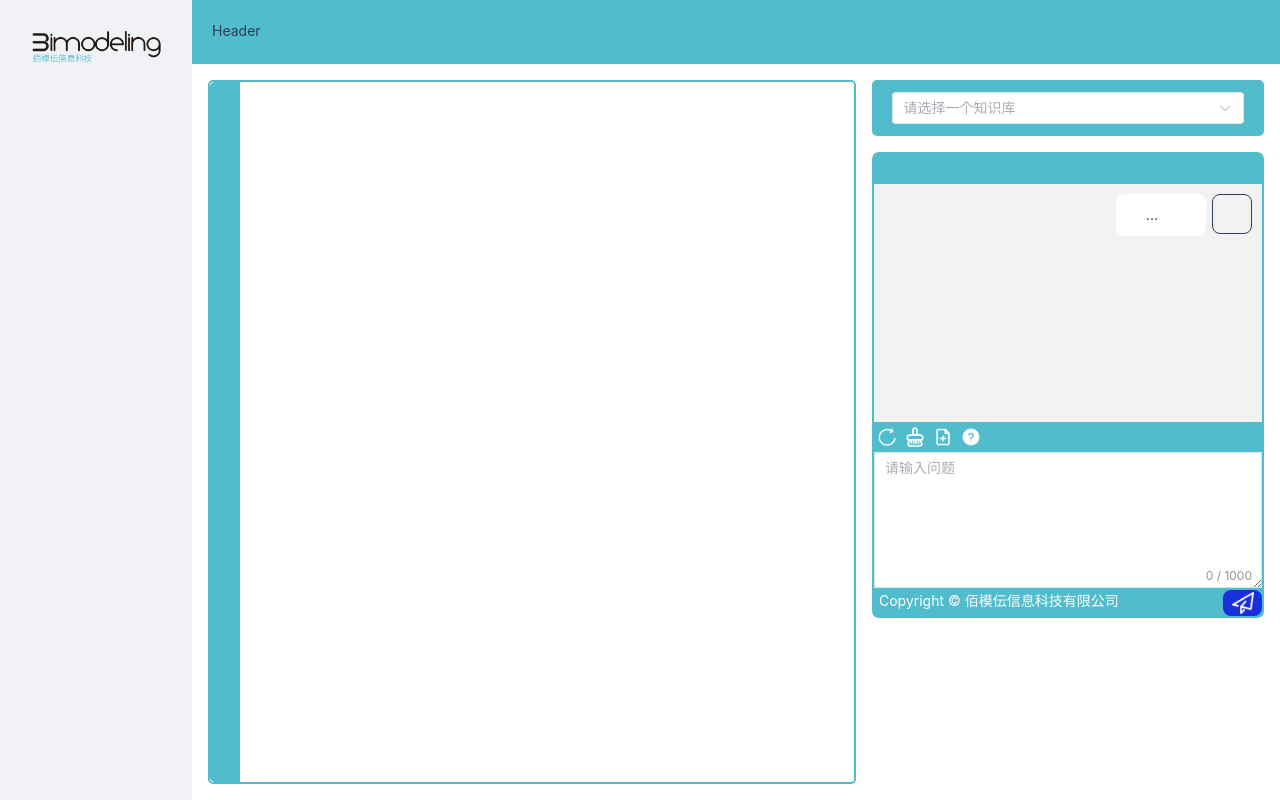
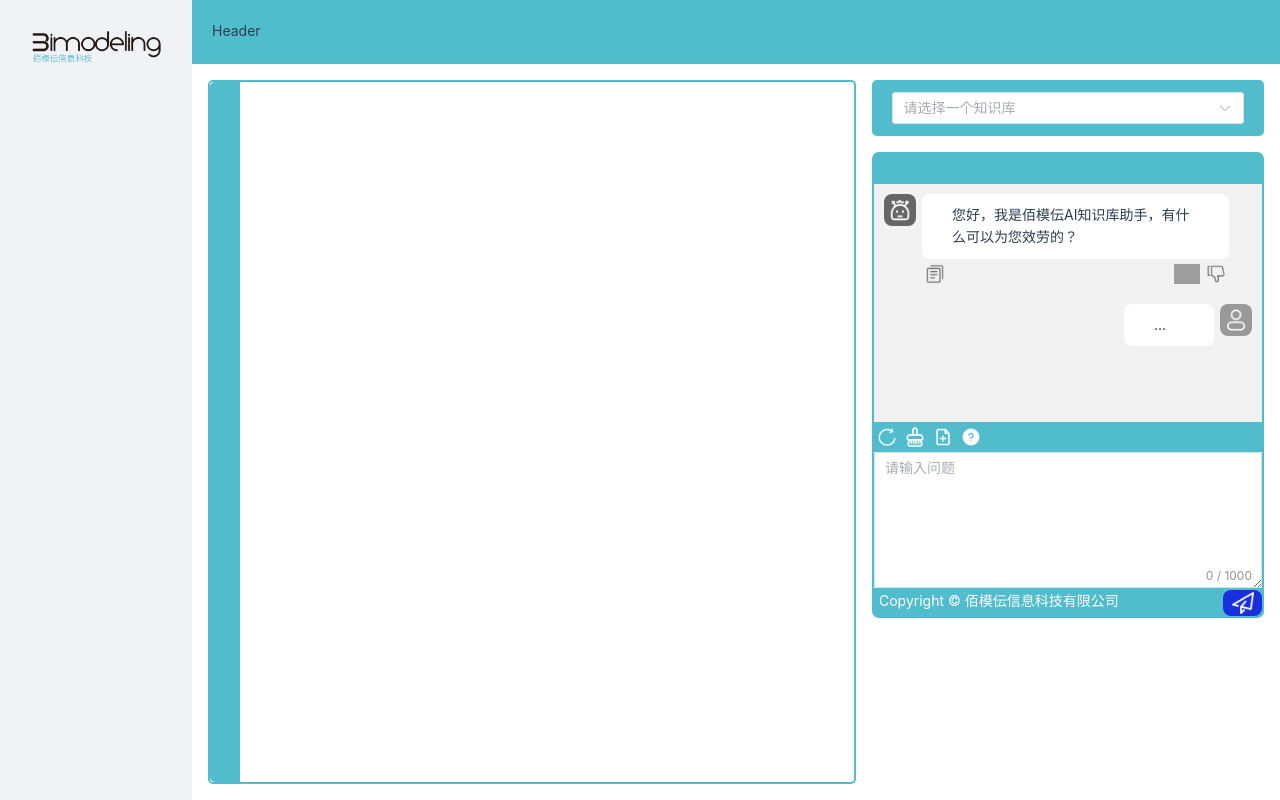
Before and after one commit to JikoSchnee/BimodelingAIFrontend, a Vue app: page / in a window 1280 px wide. Built offline with nearby package versions, Linux system fonts and the light colour scheme; grey boxes are pictures that could not be loaded.

Commit message:
添加用户和AI的头像

```diff
--- a/src/components/bot-chat-box.vue
+++ b/src/components/bot-chat-box.vue
@@ -13,7 +13,7 @@ const props = defineProps({
 <template>
   <div class="box-container">
     <div class="avatar">
-
+      <img src="@/assets/avatar/机器人.png" alt="bot"/>
     </div>
     <div class="content-container">
       <div class="content">
@@ -51,12 +51,15 @@ const props = defineProps({
 }
 
 .avatar {
-  border-style: solid;
+  border-style: none;
   border-width: 1px;
   border-radius: 1vh;
   margin-right: 6px;
-  width: 5vh;
-  height: 5vh;
+  width: 4vh;
+  height: 4vh;
+  background-color: #666;
+  display: flex;
+  padding: 5px;
 }
 
 .content-container {
@@ -103,4 +106,5 @@ const props = defineProps({
    border-width: 2px;
   border-color: #51bccc;
  }
+
 </style>
--- a/src/components/user-chat-box.vue
+++ b/src/components/user-chat-box.vue
@@ -33,7 +33,7 @@ const props = defineProps({
       <!--      </div>-->
     </div>
     <div class="avatar">
-
+      <img src="@/assets/avatar/用户.png" alt="user"/>
     </div>
   </div>
 </template>
@@ -51,12 +51,15 @@ const props = defineProps({
 }
 
 .avatar {
-  border-style: solid;
+  border-style: none;
   border-width: 1px;
   border-radius: 1vh;
   margin-left: 6px;
-  width: 5vh;
-  height: 5vh;
+  width: 4vh;
+  height: 4vh;
+  background-color: #999;
+  display: flex;
+  padding: 4px;
 }
 
 .content-container {
--- a/src/views/HomeView.vue
+++ b/src/views/HomeView.vue
@@ -38,6 +38,13 @@ function sendMessage(type) {
     else chatMessages.value.push({type: 'user', content: HTML})
     text.value = '' // 清空输入框
   }
+}
+
+// 清除对话框
+function clearDialog() {
+  // 清除文本
+  chatMessages.value = []
+  // 多轮对话的话需要重新开启对话
 }
 
 // 把输入框的信息转为html格式
@@ -104,7 +111,7 @@ function textToHTML(text) {
 
                     </div>
                     <div class="chat-content">
-
+                      <bot-chat-box message="您好，我是佰模伝AI知识库助手，有什么可以为您效劳的？"/>
                       <user-chat-box message="..."></user-chat-box>
                       <div v-for="(msg, index) in chatMessages" :key="index">
                         <user-chat-box v-if="msg.type === 'user'" :message="msg.content"/>
@@ -114,7 +121,7 @@ function textToHTML(text) {
                     <div class="chat-tool-bar">
                       <div class="button-bar">
                         <img id="tool-bar-icon" src="@/assets/icon/刷新.png" alt="refresh"/>
-                        <img id="tool-bar-icon" src="@/assets/icon/清理.png" alt="refresh"/>
+                        <img @click="clearDialog" id="tool-bar-icon" src="@/assets/icon/清理.png" alt="refresh"/>
                         <img id="tool-bar-icon" src="@/assets/icon/添加.png" alt="refresh"/>
                         <img id="tool-bar-icon" src="@/assets/icon/帮助.png" alt="refresh"/>
                       </div>
```
